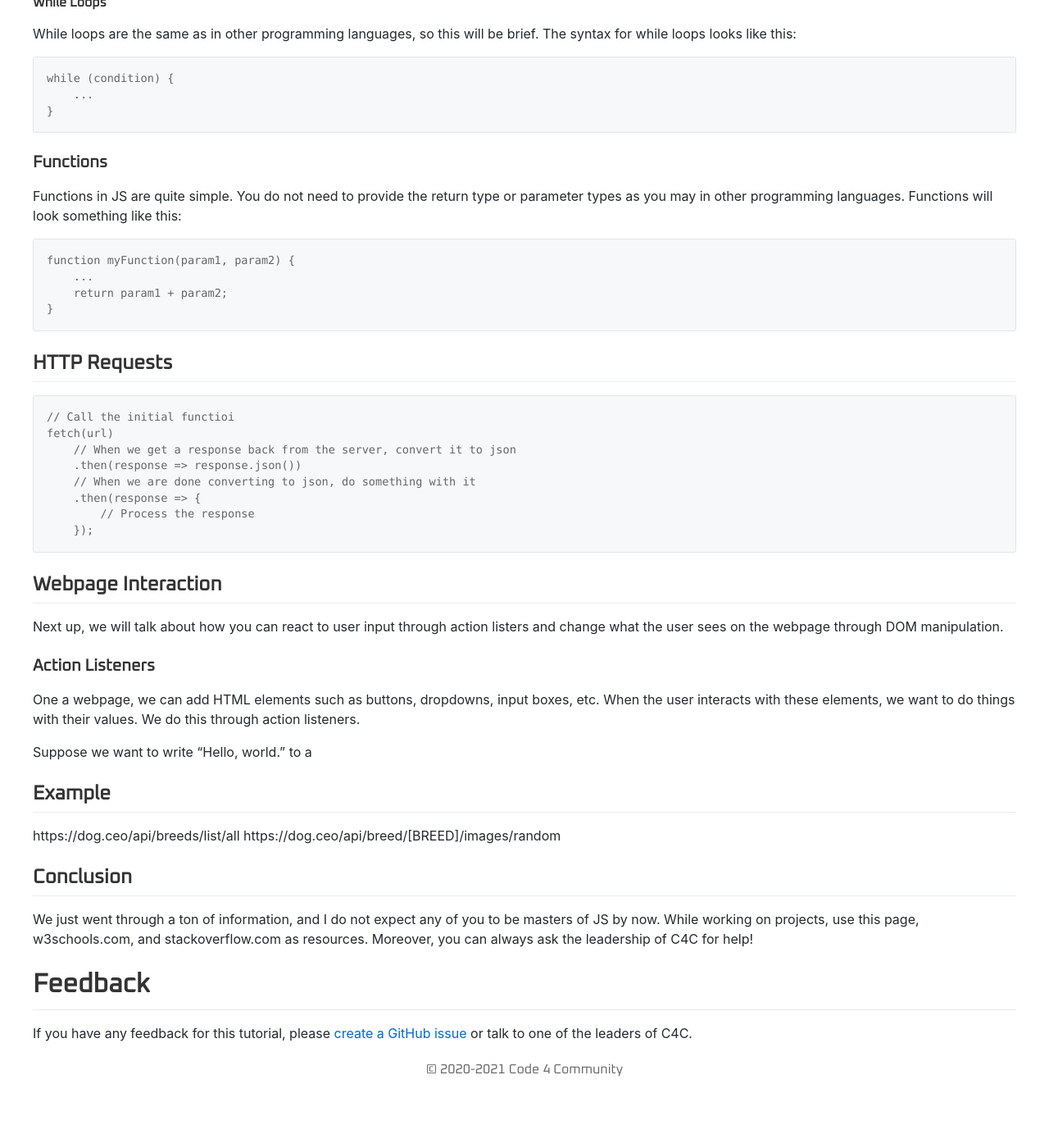
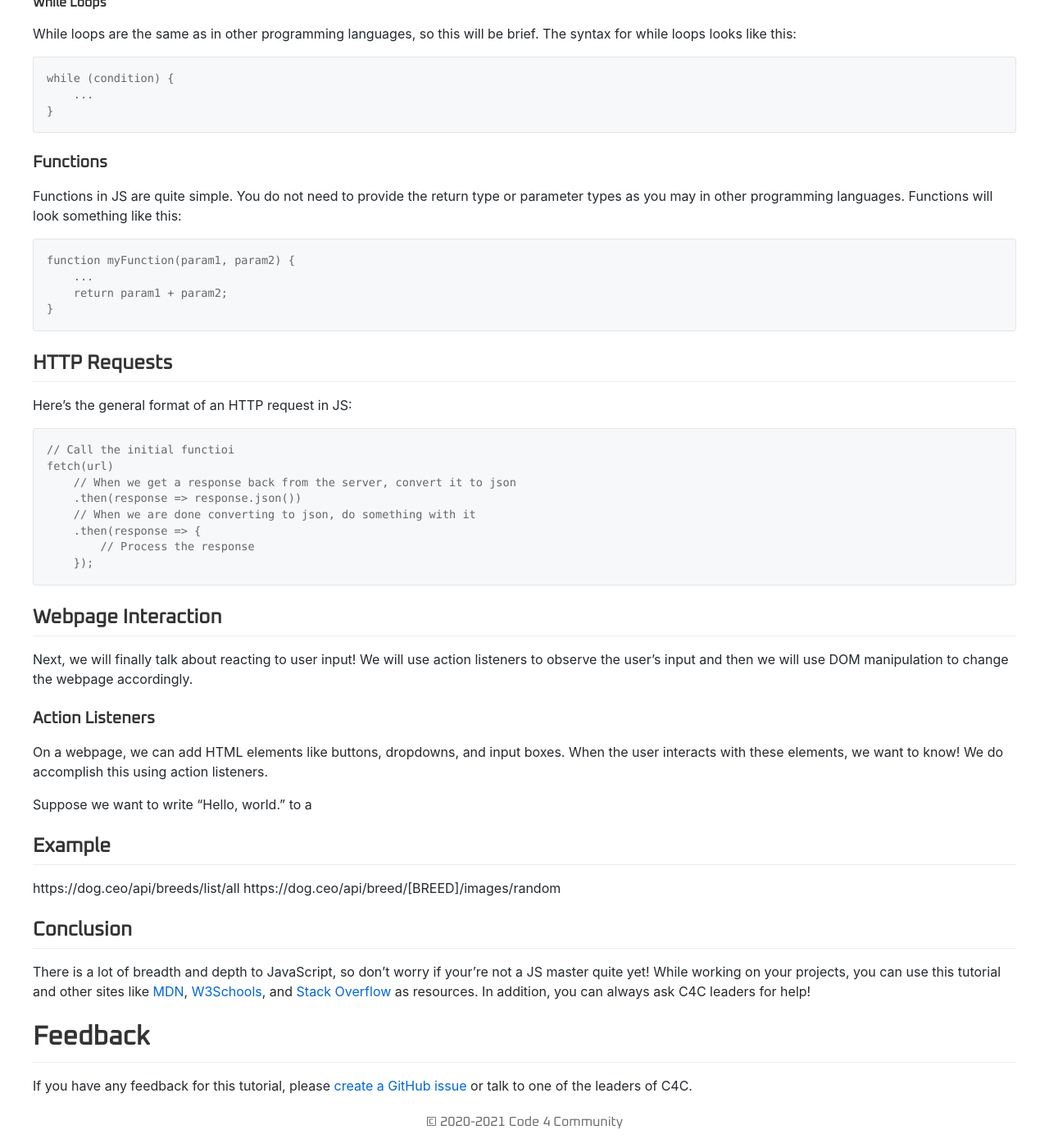
Before and after one commit to Code4Community/Code4Community.github.io, a Jekyll site: the page built from tutorials/js.md, in a window 1280 px wide and 1400 px high, scrolled down 4230 px. Shown: the whole window at 82% size. Built offline with Jekyll 4.4.1, drawn with Linux system fonts in a browser that asks for light colours; nearby versions of some CDN libraries; before the commit the page ends 5566 px from its top, so only the background shows below that.

Commit message:
Update js.md

````diff
--- a/tutorials/js.md
+++ b/tutorials/js.md
@@ -199,6 +199,7 @@ function myFunction(param1, param2) {
 
 ## HTTP Requests
 
+Here's the general format of an HTTP request in JS:
 ```javascript
 // Call the initial functioi
 fetch(url)
@@ -212,11 +213,11 @@ fetch(url)
 
 ## Webpage Interaction
 
-Next up, we will talk about how you can react to user input through action listers and change what the user sees on the webpage through DOM manipulation.
+Next, we will finally talk about reacting to user input! We will use action listeners to observe the user's input and then we will use DOM manipulation to change the webpage accordingly.
 
 ### Action Listeners
 
-One a webpage, we can add HTML elements such as buttons, dropdowns, input boxes, etc.  When the user interacts with these elements, we want to do things with their values.  We do this through action listeners.
+On a webpage, we can add HTML elements like buttons, dropdowns, and input boxes. When the user interacts with these elements, we want to know! We do accomplish this using action listeners.
 
 Suppose we want to write "Hello, world." to a
 
@@ -226,7 +227,7 @@ https://dog.ceo/api/breed/[BREED]/images/random
 
 ## Conclusion
 
-We just went through a ton of information, and I do not expect any of you to be masters of JS by now.  While working on projects, use this page, w3schools.com, and stackoverflow.com as resources.  Moreover, you can always ask the leadership of C4C for help!
+There is a lot of breadth and depth to JavaScript, so don't worry if your're not a JS master quite yet! While working on your projects, you can use this tutorial and other sites like [MDN](https://developer.mozilla.org/en-US/docs/Web/JavaScript), [W3Schools](https://www.w3schools.com/js/default.asp), and [Stack Overflow](https://stackoverflow.com/) as resources. In addition, you can always ask C4C leaders for help!
 
 # Feedback
 
````
